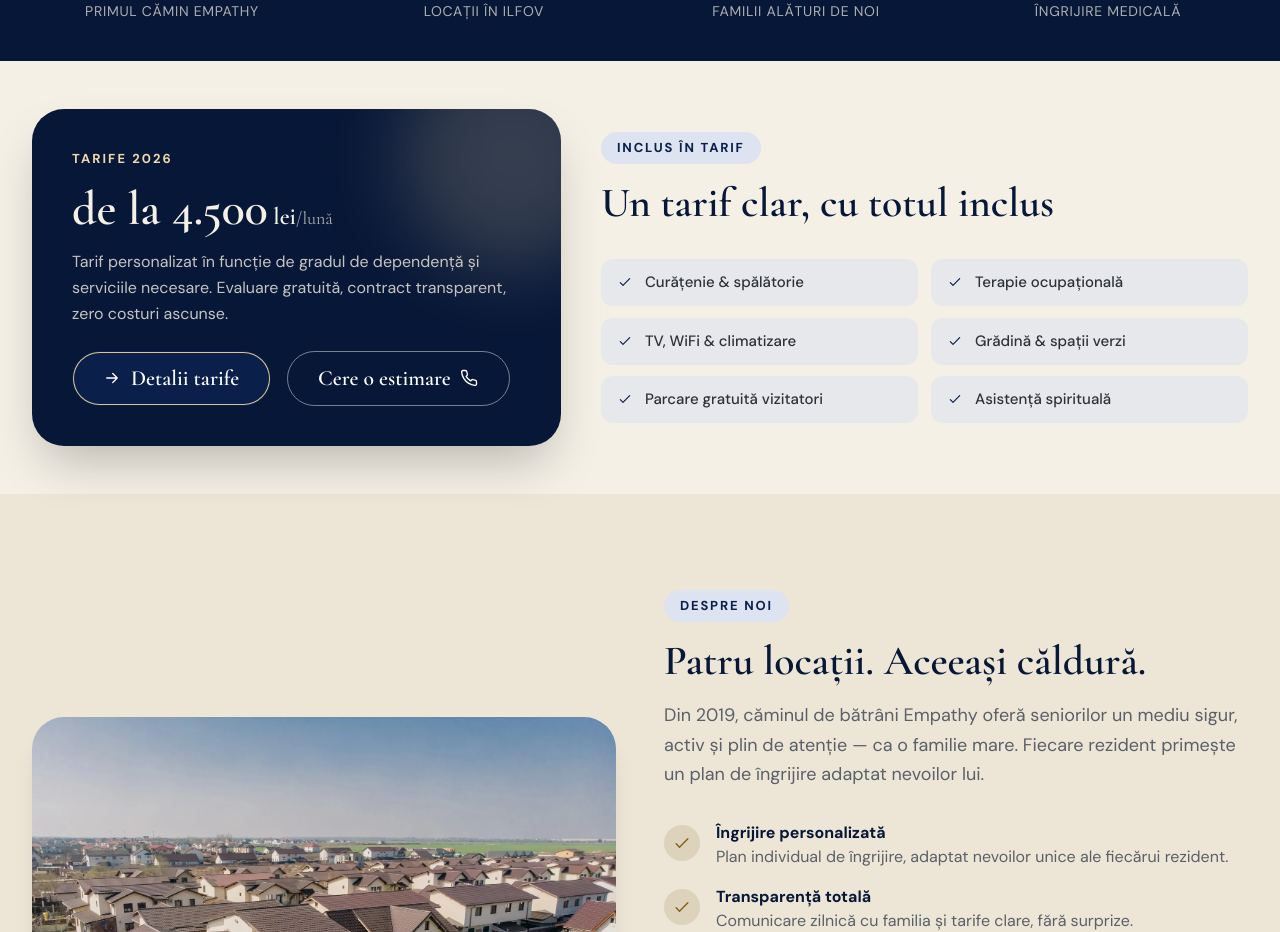
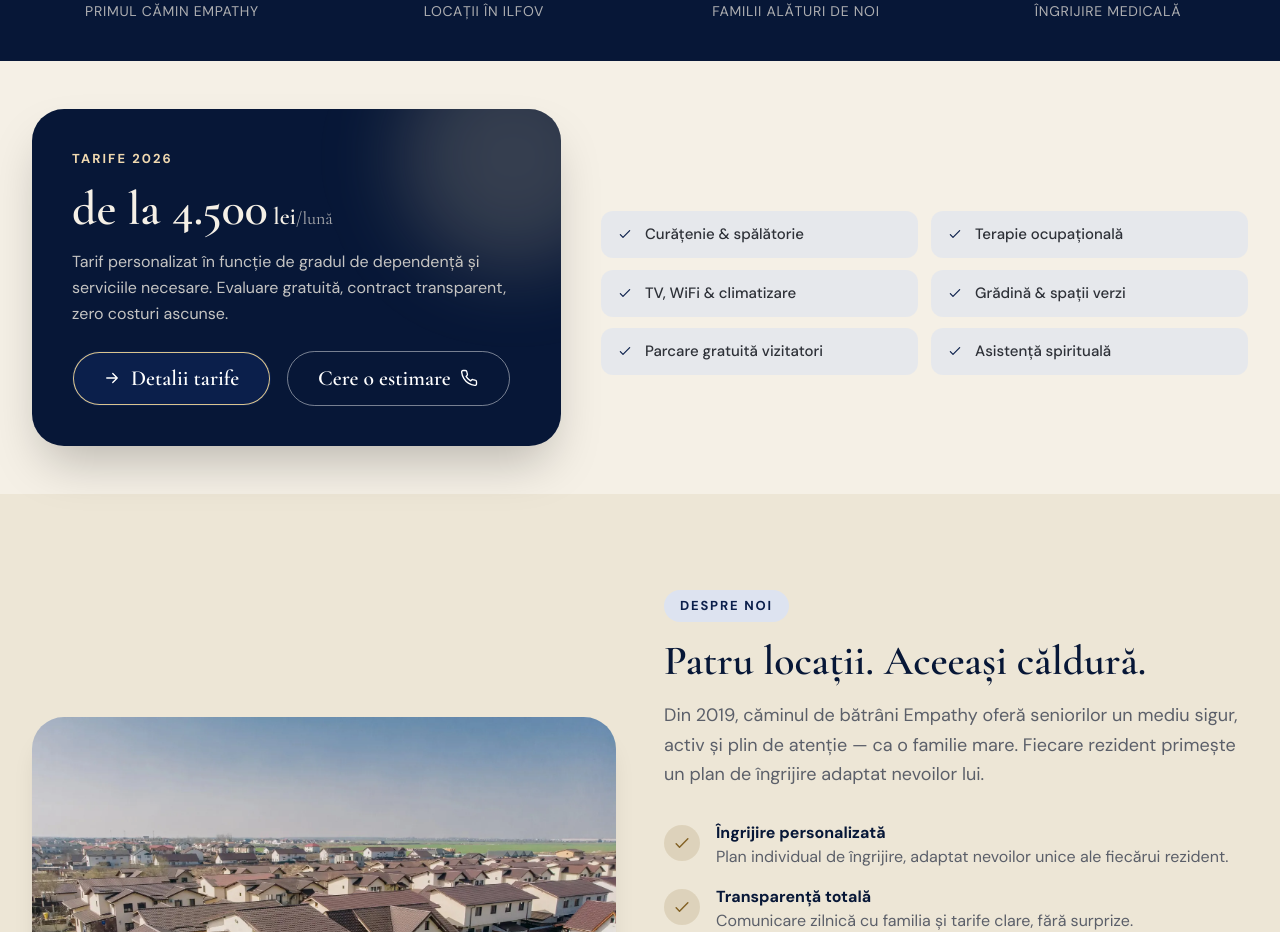
Before and after one commit to policolor-website/caminul-empathy, a Next.js app: page / in a window 1280 px wide. Shown: the part 944-1876 px from the top of the page. Built offline with nearby package versions, Linux system fonts and the light colour scheme.

Commit message:
Homepage: eliminat titlul sectiunii tarife

```diff
--- a/app/page.tsx
+++ b/app/page.tsx
@@ -172,11 +172,6 @@ export default function HomePage() {
               </div>
             </Reveal>
             <div>
-              <SectionHeading
-                align="left"
-                eyebrow="Inclus în tarif"
-                title="Un tarif clar, cu totul inclus"
-              />
               <div className="mt-8 grid gap-3 sm:grid-cols-2">
                 {INCLUDED.slice(8).map((item, i) => (
                   <Reveal key={item} delay={i * 40}>
```
